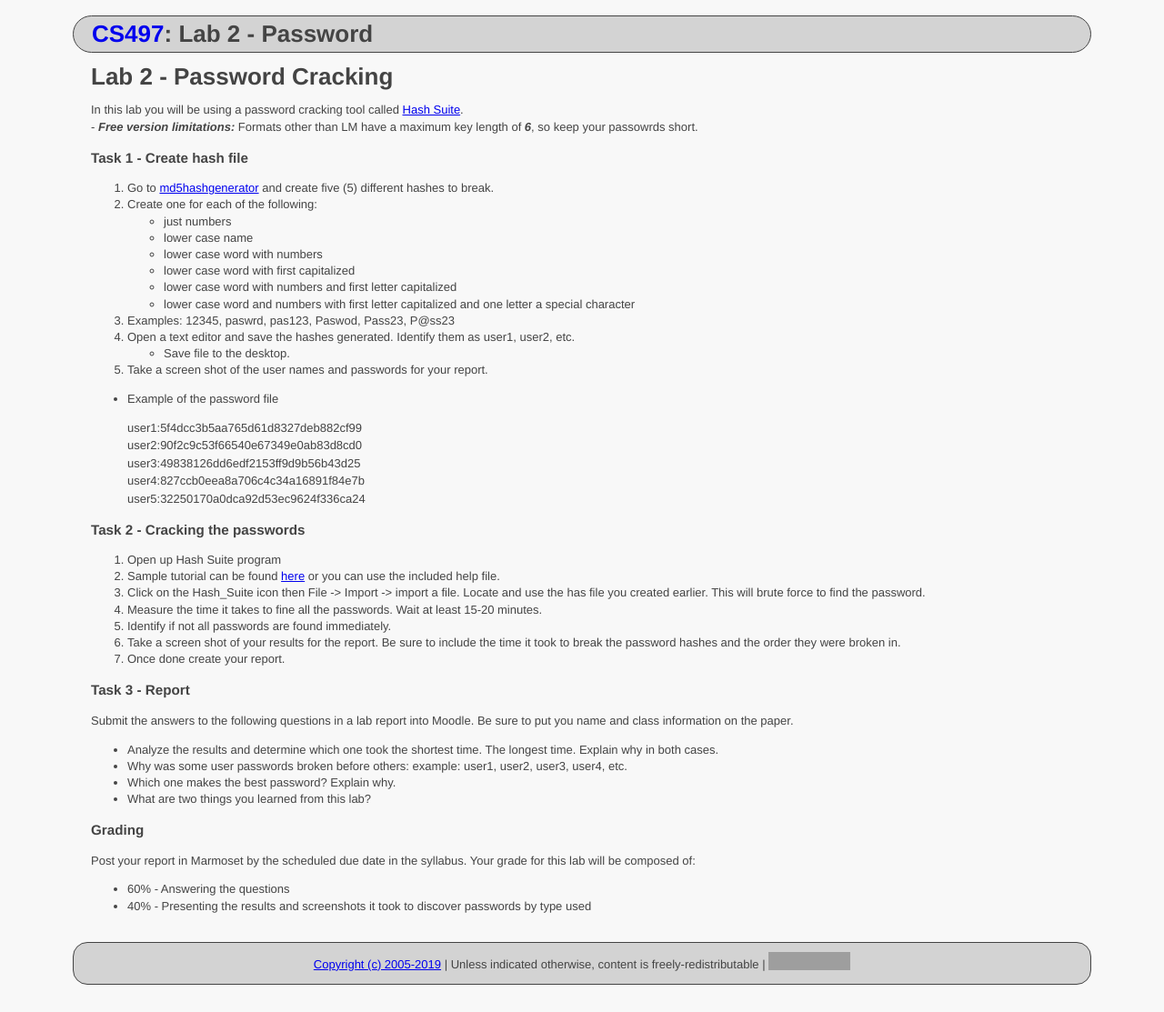
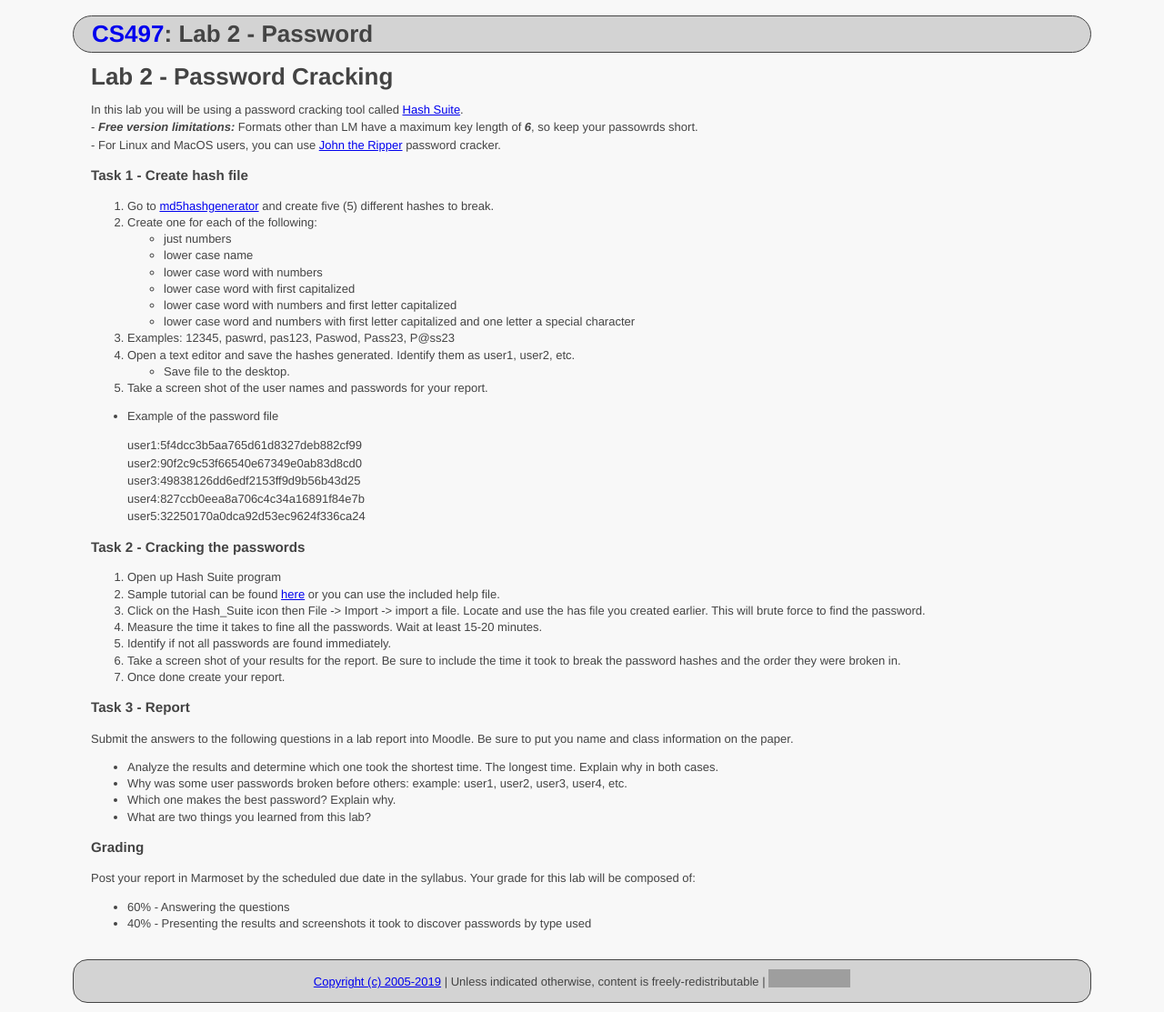
Before and after one commit to ycpcs/cs497-spring2019, a Jekyll site: the page built from labs/lab02.md, in a window 1280 px wide. Shown: the whole page at 91% size. Built offline with Jekyll 4.4.1, drawn with Linux system fonts in a browser that asks for light colours; grey boxes are pictures that could not be loaded.

Commit message:
Update lab02.md

```diff
--- a/labs/lab02.md
+++ b/labs/lab02.md
@@ -7,7 +7,8 @@ title: "Lab 2 - Password"
 # Lab 2 - Password Cracking
 
 In this lab you will be using a password cracking tool called  [Hash Suite](https://hashsuite.openwall.net/).<br>
-    - ***Free version limitations:*** Formats other than LM have a maximum key length of ***6***, so keep your passowrds short.
+    - ***Free version limitations:*** Formats other than LM have a maximum key length of ***6***, so keep your passowrds short.<br>
+    - For Linux and MacOS users, you can use [John the Ripper](https://www.openwall.com/john/) password cracker.<br>
 
 ### Task 1 - Create hash file
 
```
